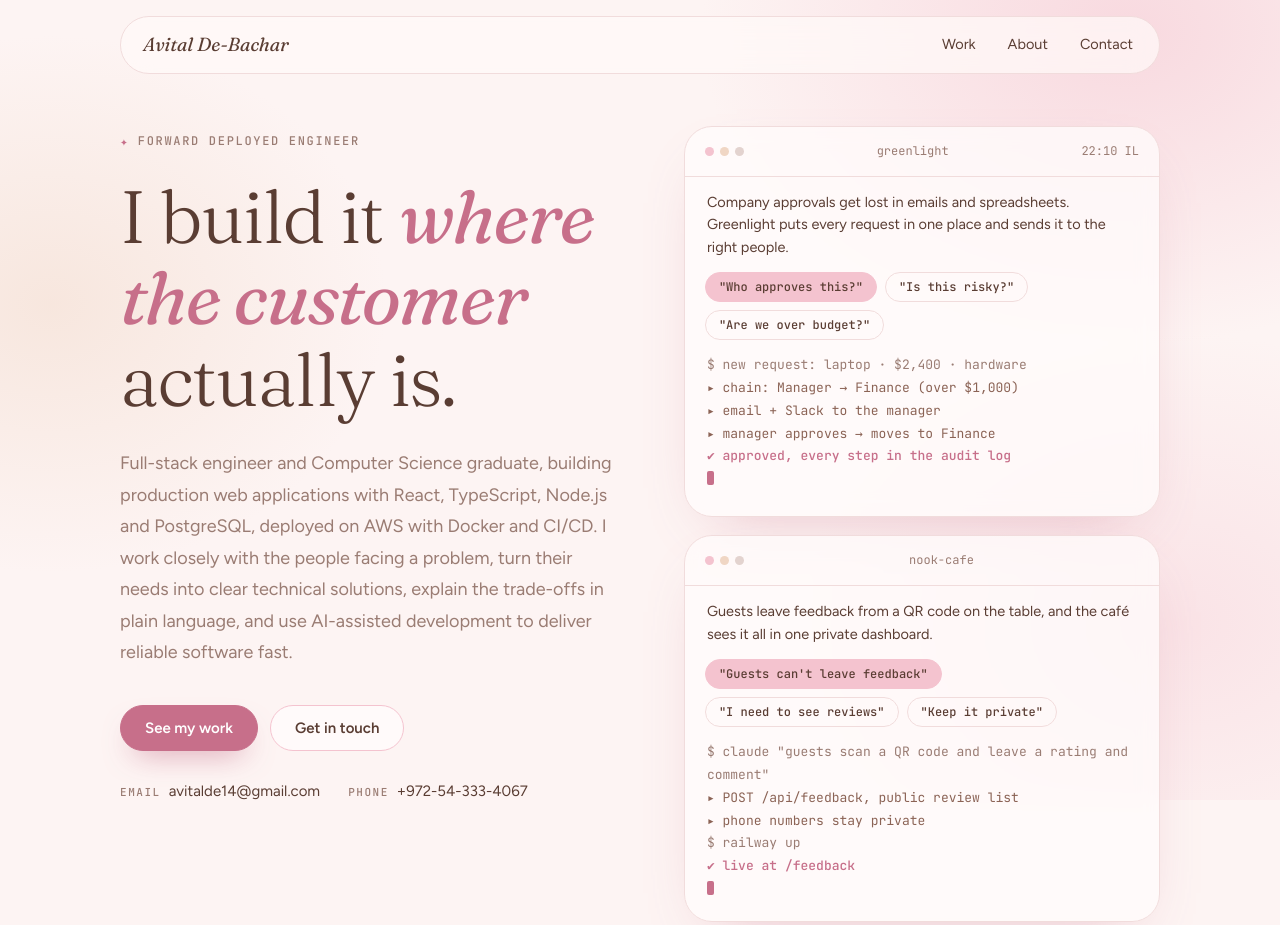
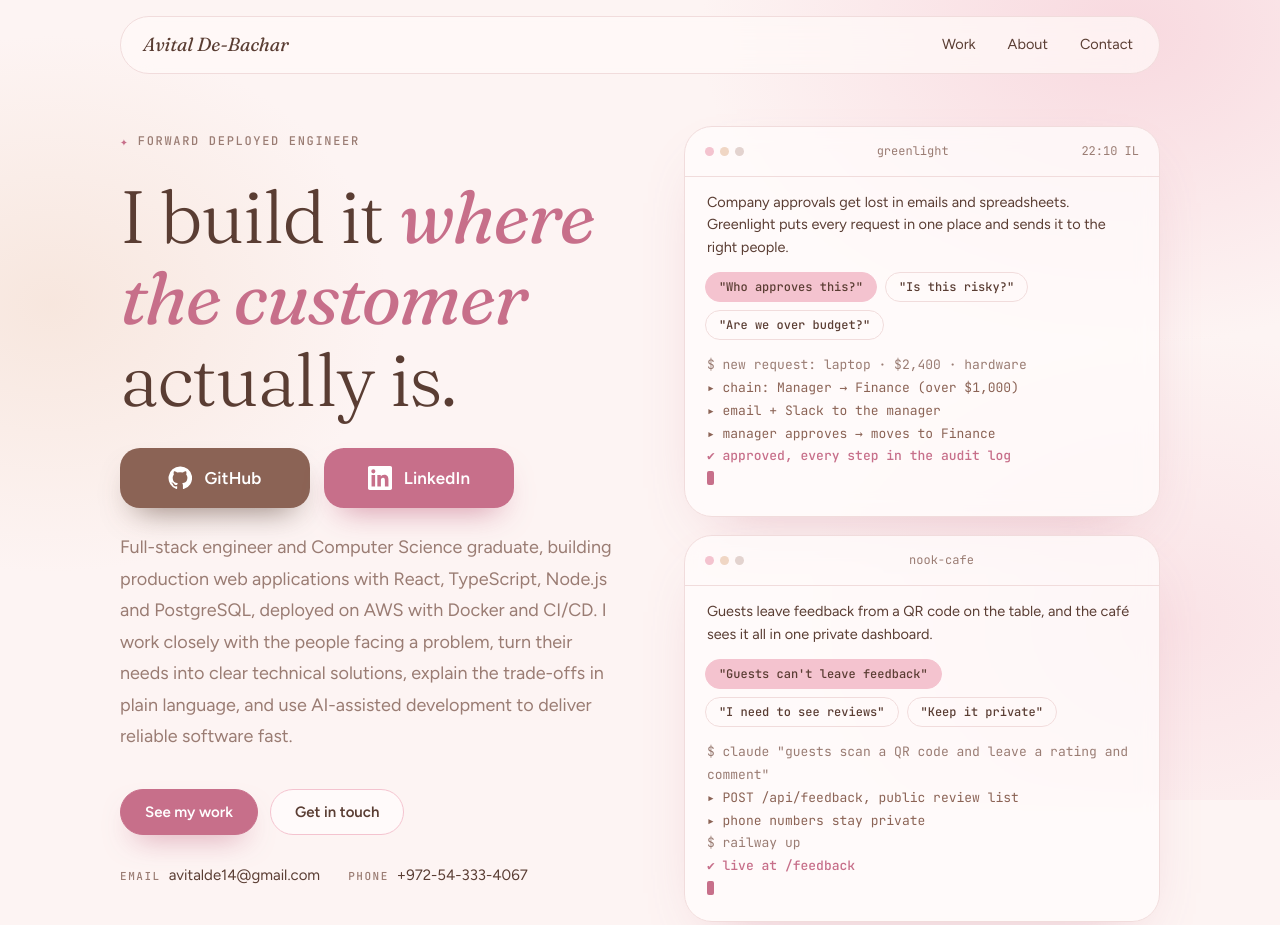
Before and after one commit to avitalde13/portfolio, a plain HTML site: page index.html in a window 1280 px wide. Shown: the top 925 px of the page. Drawn offline with Linux system fonts and the light colour scheme.

Commit message:
Add bold GitHub and LinkedIn buttons under the headline
Co-Authored-By: Claude Opus 5.5 <noreply@anthropic.com>

```diff
--- a/index.html
+++ b/index.html
@@ -82,6 +82,13 @@ h1, h2, h3 { font-family: var(--f-display); font-variation-settings: "SOFT" 100;
 .btn { font: 600 15px var(--f-body); padding: 13px 24px; border-radius: 999px; text-decoration: none; border: 1px solid var(--petal); color: var(--ink); background: var(--card); transition: transform .2s ease, box-shadow .2s ease; }
 .btn.primary { background: var(--rose); border-color: var(--rose); color: #fff; box-shadow: 0 14px 30px -14px rgba(199, 111, 138, .8); }
 .btn:hover { transform: translateY(-2px); }
+.social { display: grid; grid-template-columns: repeat(2, minmax(0, 190px)); gap: 14px; margin: 26px 0 24px; }
+.soc { display: flex; align-items: center; justify-content: center; gap: 12px; padding: 16px 20px; border-radius: 20px; text-decoration: none; color: #fff; font: 700 17px var(--f-body); letter-spacing: .01em; border: 2px solid transparent; transition: transform .2s ease, box-shadow .2s ease; }
+.soc svg { width: 24px; height: 24px; flex: none; }
+.soc.gh { background: var(--mocha); box-shadow: 0 16px 32px -16px rgba(90, 61, 51, .75); }
+.soc.li { background: var(--rose); box-shadow: 0 16px 32px -16px rgba(199, 111, 138, .85); }
+.soc:hover { transform: translateY(-3px); }
+.soc:focus-visible { outline: none; border-color: var(--petal); }
 .reach { display: flex; flex-wrap: wrap; gap: 8px 28px; margin-top: 28px; font-size: 15px; }
 .reach span { user-select: all; }
 .reach b { font: 500 11px var(--f-mono); letter-spacing: .14em; text-transform: uppercase; color: var(--muted); margin-right: 8px; user-select: none; }
@@ -208,6 +215,8 @@ footer { padding-block: 40px 48px; font: 12px var(--f-mono); color: var(--muted)
   .hero { padding-block: 16px 8px; }
   .lede { font-size: 17px; }
   .cta .btn { flex: 1; text-align: center; }
+  .social { grid-template-columns: 1fr 1fr; gap: 12px; margin: 22px 0 20px; }
+  .soc { padding: 15px 12px; font-size: 16px; gap: 10px; }
   .reach { flex-direction: column; gap: 6px; }
   .console { border-radius: 22px; }
   .featured { padding: 22px 20px; border-radius: 26px; }
@@ -222,7 +231,7 @@ footer { padding-block: 40px 48px; font: 12px var(--f-mono); color: var(--muted)
   .links li.primary .val { font-size: 20px; }
 }
 @media (prefers-reduced-motion: reduce) {
-  .btn, .proj, .polaroid { transition: none; }
+  .btn, .soc, .proj, .polaroid { transition: none; }
 }
 </style>
 
@@ -244,6 +253,16 @@ footer { padding-block: 40px 48px; font: 12px var(--f-mono); color: var(--muted)
     <div>
       <div class="eyebrow"><span class="spark">✦</span>Forward Deployed Engineer</div>
       <h1>I build it <em>where the customer</em> actually is.</h1>
+      <div class="social">
+        <a class="soc gh" href="https://github.com/avitalde13" target="_blank" rel="noopener" aria-label="GitHub profile">
+          <svg viewBox="0 0 24 24" aria-hidden="true"><path fill="currentColor" d="M12 .5a11.5 11.5 0 0 0-3.64 22.41c.58.1.79-.25.79-.56v-2c-3.2.7-3.88-1.37-3.88-1.37-.52-1.33-1.28-1.69-1.28-1.69-1.05-.71.08-.7.08-.7 1.16.08 1.77 1.19 1.77 1.19 1.03 1.77 2.7 1.26 3.36.96.1-.75.4-1.26.73-1.55-2.55-.29-5.24-1.28-5.24-5.69 0-1.26.45-2.28 1.19-3.09-.12-.29-.52-1.46.11-3.05 0 0 .97-.31 3.17 1.18a11 11 0 0 1 5.77 0c2.2-1.49 3.17-1.18 3.17-1.18.63 1.59.23 2.76.11 3.05.74.81 1.19 1.83 1.19 3.09 0 4.42-2.69 5.39-5.26 5.68.41.36.78 1.06.78 2.14v3.17c0 .31.21.67.8.56A11.5 11.5 0 0 0 12 .5Z"/></svg>
+          <span>GitHub</span>
+        </a>
+        <a class="soc li" href="https://www.linkedin.com/in/avital-debachar" target="_blank" rel="noopener" aria-label="LinkedIn profile">
+          <svg viewBox="0 0 24 24" aria-hidden="true"><path fill="currentColor" d="M20.45 20.45h-3.56v-5.57c0-1.33-.02-3.04-1.85-3.04-1.85 0-2.14 1.45-2.14 2.94v5.67H9.35V9h3.41v1.56h.05c.48-.9 1.64-1.85 3.37-1.85 3.6 0 4.27 2.37 4.27 5.46v6.28ZM5.34 7.43a2.06 2.06 0 1 1 0-4.13 2.06 2.06 0 0 1 0 4.13ZM7.12 20.45H3.56V9h3.56v11.45ZM22.22 0H1.77C.79 0 0 .77 0 1.73v20.54C0 23.23.79 24 1.77 24h20.45c.98 0 1.78-.77 1.78-1.73V1.73C24 .77 23.2 0 22.22 0Z"/></svg>
+          <span>LinkedIn</span>
+        </a>
+      </div>
       <p class="lede">Full-stack engineer and Computer Science graduate, building production web applications with React, TypeScript, Node.js and PostgreSQL, deployed on AWS with Docker and CI/CD. I work closely with the people facing a problem, turn their needs into clear technical solutions, explain the trade-offs in plain language, and use AI-assisted development to deliver reliable software fast.</p>
       <div class="cta">
         <a class="btn primary" href="#work">See my work</a>
```
Also changed, not shown: 1 other file.
